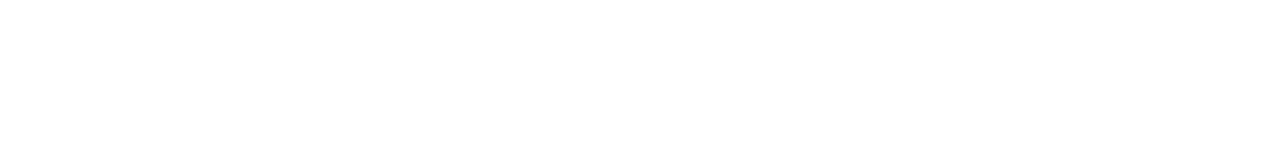
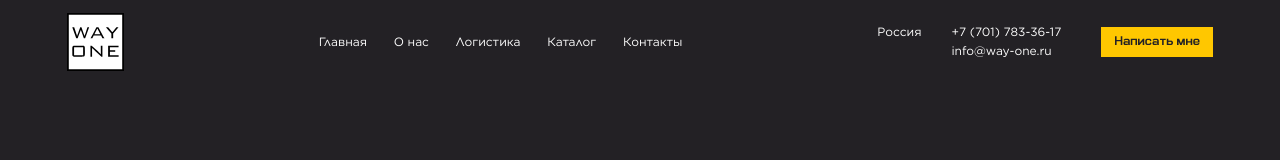
Before and after one commit to NastiaCandor/rd-wayone, a website built with webpack: page src/main.html in a window 1280 px wide. Built offline with nearby package versions, Linux system fonts and the light colour scheme; a web font is replaced by a local one.

Commit message:
feat: add header and basic style

```diff
--- a/src/components/header.html
+++ b/src/components/header.html
@@ -1,3 +1,44 @@
 <header class="header">
-
+  <div class="container">
+    <div class="header__wrapper">
+      <a href="" class="header__logo">
+        <img src="./assets/images/logo.svg" alt="WayOne" class="header__logo-img">
+      </a>
+      <nav class="header__nav">
+        <li class="header__nav-item">
+          <a href="" class="header__nav-link">Главная</a>
+        </li>
+        <li class="header__nav-item">
+          <a href="" class="header__nav-link">О нас</a>
+        </li>
+        <li class="header__nav-item">
+          <a href="" class="header__nav-link">Логистика</a>
+        </li>
+        <li class="header__nav-item">
+          <a href="" class="header__nav-link">Каталог</a>
+        </li>
+        <li class="header__nav-item">
+          <a href="" class="header__nav-link">Контакты</a>
+        </li>
+      </nav>
+      <div class="header__info">
+        <div class="header__countries-box">
+          <div class="header__countries-list">
+            <div class="header__countries-item">Россия</div>
+          </div>
+          <div class="header__contacts">
+            <div class="header__contacts-item">
+              <a href="tel:+77017833617" class="header__contacts-link">+7 (701) 783-36-17</a>
+            </div>
+            <div class="header__contacts-item">
+              <a href="mailto:info@way-one.ru" class="header__contacts-link">info@way-one.ru</a>
+            </div>
+          </div>
+        </div>
+        <div class="header__btn-box">
+          <button class="write-me__btn">Написать мне</button>
+        </div>
+      </div>
+    </div>
+  </div>
 </header>
--- a/src/style/abstract/_all.scss
+++ b/src/style/abstract/_all.scss
@@ -1,2 +1,3 @@
 @import './constants';
 @import './fonts';
+@import './mixins';
--- a/src/style/abstract/_constants.scss
+++ b/src/style/abstract/_constants.scss
@@ -0,0 +1,5 @@
+$primary-color: #FFC700;
+$background-color: #232125;
+$header-text-color: #FFF;
+$text-color: #EAEAEA;
+$btn-text-color: #232125;
--- /dev/null
+++ b/src/style/abstract/_mixins.scss
@@ -0,0 +1,6 @@
+@mixin font ($size, $height, $weight: 400, $style: normal) {
+  font-size: $size;
+  font-style: $style;
+  font-weight: $weight;
+  line-height: $height;
+}
--- a/src/style/components/_all.scss
+++ b/src/style/components/_all.scss
@@ -0,0 +1 @@
+@import './buttons';
--- /dev/null
+++ b/src/style/components/_buttons.scss
@@ -0,0 +1,7 @@
+.write-me__btn {
+  background-color: $primary-color;
+  padding: 1rem 2rem;
+  color: #232125;
+  font-family: "Soniano Sans Unicode";
+  @include font(2rem, 120%);
+}
--- a/src/style/layouts/_header.scss
+++ b/src/style/layouts/_header.scss
@@ -1,3 +1,35 @@
 .header {
-  background-color: red;
+  color: $header-text-color;
+  font-family: "Gotham";
+  @include font(1.8rem, 105%);
 }
+.header__wrapper {
+  padding-top: 2rem;
+  display: flex;
+  justify-content: space-between;
+}
+.header__logo {
+  display: block;
+  width: 8.6rem;
+  height: 8.6rem;
+}
+.header__nav {
+  display: flex;
+  align-items: center;
+  gap: 4rem;
+}
+.header__nav-item {
+  list-style: none;
+}
+.header__info {
+  display: flex;
+  align-items: center;
+  gap: 6rem;
+}
+.header__countries-box {
+  display: flex;
+  gap: 4.5rem;
+}
+.header__contacts-item:not(:last-child) {
+  margin-bottom: 1rem;
+}
--- a/src/style/libs/_set.scss
+++ b/src/style/libs/_set.scss
@@ -21,8 +21,8 @@ body {
     line-height: 1.2;
     margin: 0;
     padding: 0;
-    color: #262525; // цвет по умолчанию текста по сайту
-    background-color: #FFFFFF;
+    color: #A4A4A4; // цвет по умолчанию текста по сайту
+    background-color: #232125;
 }
 
 input,
@@ -99,7 +99,8 @@ ul li {
 }
 
 .container {
-    width: 141rem;
+    // width: 141rem;
+    width: 172rem;
     margin: 0 auto;
 }
 
--- a/src/style/pages/_all.scss
+++ b/src/style/pages/_all.scss
@@ -0,0 +1 @@
+@import './main';
```
Also changed, not shown: src/assets/images/logo.svg (added), src/style/pages/_main.scss (added).
